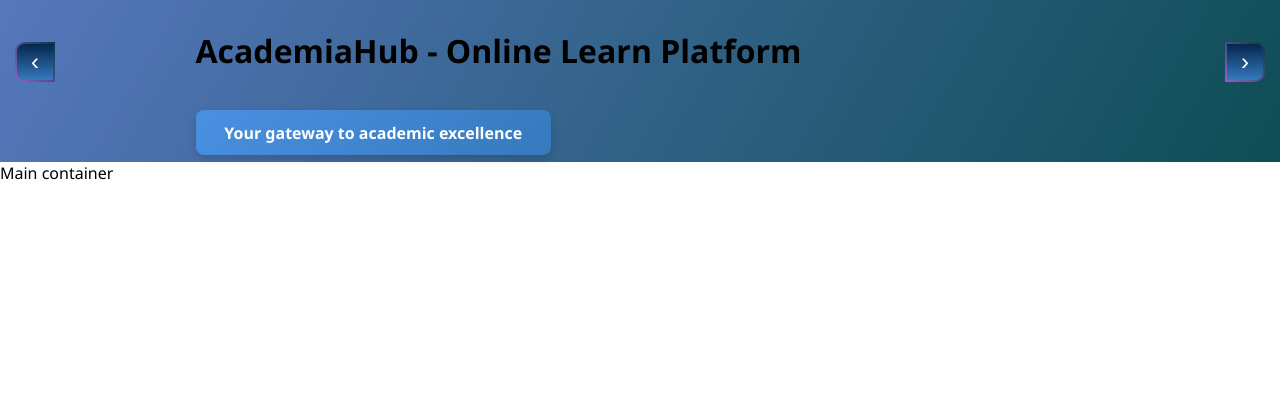
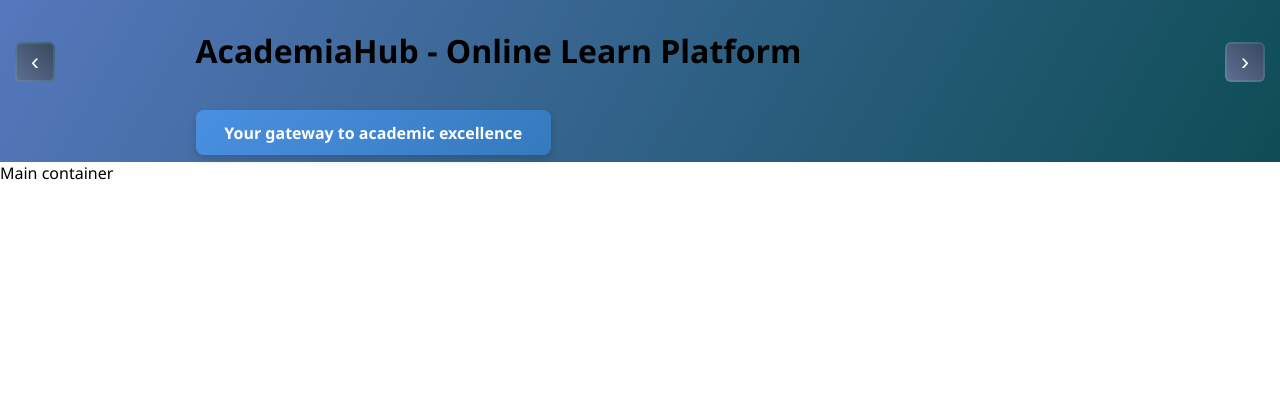
Before and after one commit to ArturSabanadze/webshop, a PHP site: page / in a window 1280 px wide. Shown: the part 180-583 px from the top of the page. Run offline with PHP 8.4, Linux system fonts and the light colour scheme.

Commit message:
fix header css

```diff
--- a/Frontend/public/styles/header.css
+++ b/Frontend/public/styles/header.css
@@ -29,9 +29,10 @@
   margin: 15px;
   width: 40px;
   height: 40px;
-  background: linear-gradient(#05264d, #357abd) padding-box,
-    linear-gradient(45deg, rgb(151, 94, 201), rgb(1, 61, 61)) border-box;
+  background: linear-gradient(45deg, #5b6f8f, #3a4961) padding-box,
+    linear-gradient(45deg, rgb(106, 127, 163), rgb(47, 103, 115)) border-box;
   border: 2px solid transparent;
+  border-radius: 15% 15% 15% 15%;
   color: white;
   font-size: 1.5rem;
   align-self: center;
@@ -42,21 +43,22 @@
   font-family: sans-serif;
   cursor: pointer;
   user-select: none;
-  transition: all 0.2s ease;
-}
-
-.lft-btn {
-  border-radius: 25% 0% 0% 25%;
-}
-.rgt-btn {
-  border-radius: 0% 25% 25% 0%;
+  transition: all 0.4s ease;
 }
 
 .lft-btn:hover,
 .rgt-btn:hover {
   transform: scale(1.05);
   background: linear-gradient(#05264d, #357abd) padding-box,
-    linear-gradient(45deg, rgb(1, 253, 253), #357abd) border-box;
+    linear-gradient(90deg, rgb(91, 111, 143), rgb(58, 73, 97)) border-box;
+}
+
+.lft-btn:hover {
+  border-radius: 25% 0% 0% 25%;
+}
+
+.rgt-btn:hover {
+  border-radius: 0% 25% 25% 0%;
 }
 
 .cta-btn {
```
